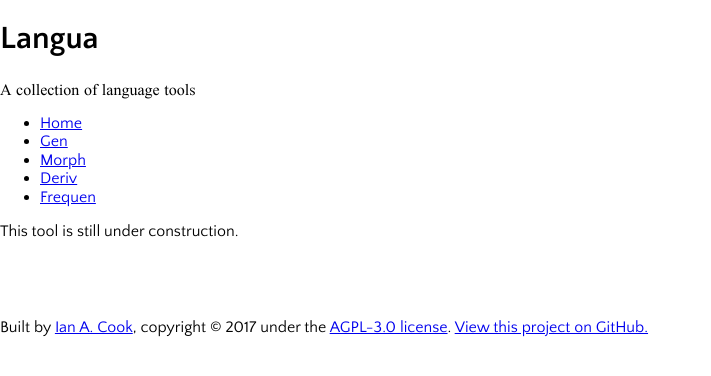
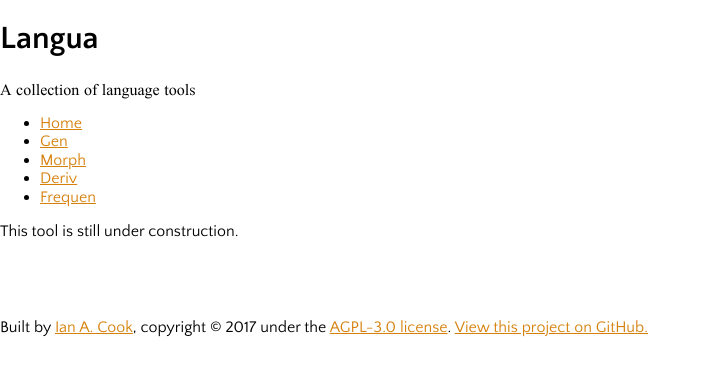
Before and after one commit to Susurrus-LLC/langua, a PHP site: page /gen.php in a window 1280 px wide. Shown: the top 376 px of the page, without its empty margins (0-711 px from the left). Run offline with PHP 8.4, Linux system fonts and the light colour scheme; some libraries are stand-ins or nearby versions.

Commit message:
Starting to mix colors

```diff
--- a/styles/styles.css
+++ b/styles/styles.css
@@ -14,4 +14,7 @@ main {
 .site-subtitle, .lang {
   font-family: Doulos, "Palatino Linotype", Palatino, serif; }
 
+a, a:link, a:hover, a:active, a:visited {
+  color: #d6810d; }
+
 /*# sourceMappingURL=styles.css.map */
--- a/styles/styles.min.css
+++ b/styles/styles.min.css
@@ -1 +1 @@
-@font-face{font-family:Doulos;src:url(../font/DoulosSIL-R.woff)}body{font-family:"Quattrocento Sans",Helvetica,Arial,sans-serif;font-size:16px;font-size:100%;font-size:1em;font-size:1rem}main{min-height:5rem}.lang,.site-subtitle{font-family:Doulos,"Palatino Linotype",Palatino,serif}
+@font-face{font-family:Doulos;src:url(../font/DoulosSIL-R.woff)}body{font-family:"Quattrocento Sans",Helvetica,Arial,sans-serif;font-size:16px;font-size:100%;font-size:1em;font-size:1rem}main{min-height:5rem}.lang,.site-subtitle{font-family:Doulos,"Palatino Linotype",Palatino,serif}a,a:active,a:hover,a:link,a:visited{color:#d6810d}
--- a/styles/styles.sass
+++ b/styles/styles.sass
@@ -1,5 +1,31 @@
+// Fonts
 $mainfont: "Quattrocento Sans", Helvetica, Arial, sans-serif
 $langfont: Doulos, "Palatino Linotype", Palatino, serif
+
+// Colors based on https://tallys.github.io/color-theory/
+$grn-prim: hsla(140, 100%, 50%, 1)
+$org-prim: hsla(25, 100%, 50%, 1)
+
+@function is-cool-color($color)
+	@return hue($color) < 300 and hue($color) > 120
+
+@function is-high-key-value($color)
+	@return hue($color) > 30 and hue($color) < 140
+
+@function harmonious-mix($mix, $base)
+	@if is-cool-color($mix)
+		@if is-high-key-value($base)
+			@return mix($mix, $base, 11%)
+		@else
+			@return mix($mix, $base, 16%)
+	@else
+		@if is-high-key-value($base)
+			@return mix($mix, $base, 13%)
+		@else
+			@return mix($mix, $base, 23%)
+
+$grn-mix: harmonious-mix($org-prim, $grn-prim)
+$org-mix: harmonious-mix($grn-prim, $org-prim)
 
 @font-face
 	font-family: Doulos
@@ -17,3 +43,6 @@ main
 
 .site-subtitle, .lang
 	font-family: $langfont
+
+a, a:link, a:hover, a:active, a:visited
+	color: $org-mix
```
Also changed, not shown: 1 other file.
